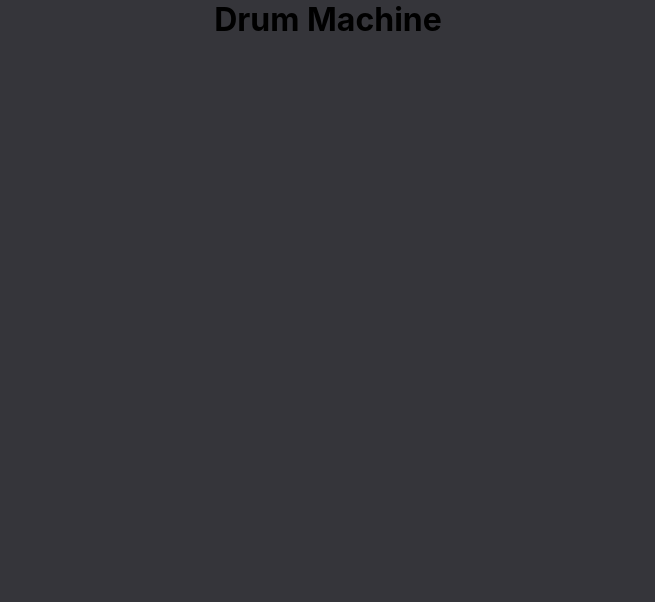
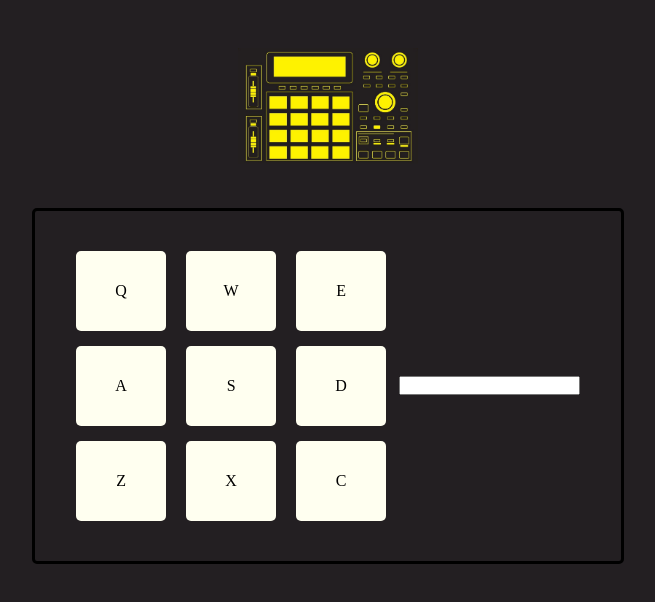
Before and after one commit to nikala369/Drum-Machine-, a React (Create React App) app: page / in a window 1280 px wide. Shown: the top 602 px of the page, without its empty margins (312-967 px from the left). Built offline with nearby package versions, Linux system fonts and the light colour scheme.

Commit message:
Middle commit

```diff
--- a/public/index.html
+++ b/public/index.html
@@ -2,6 +2,7 @@
 <html lang="en">
   <head>
     <meta charset="utf-8" />
+    <title>Drum Machine</title>
     <link rel="icon" href="%PUBLIC_URL%/favicon.ico" />
     <meta name="viewport" content="width=device-width, initial-scale=1" />
     <meta name="theme-color" content="#000000" />
--- a/src/App.css
+++ b/src/App.css
@@ -1,21 +1,55 @@
 *{
   margin:0px;
   padding: 0px;
+  box-sizing: border-box;
 }
 .App {
   text-align: center;
+  padding: 47.5px;
 }
 body{
-  background-color: rgb(53, 53, 58);
+  background-color: rgb(35, 31, 34);
+  width: 100%;
+  min-height: 100vh;
+  overflow-y: auto;
+  overflow-x: hidden;
+  font-family: Russo One;
+}
+.main-container {
+  display: flex;
+  justify-content: space-around;
+  align-items: center;
+  width: 50%;
+  height: auto;
+  min-height: 250px;
+  padding: 40px;
+  margin-top: 40px;
+  margin-left: auto;
+  margin-right: auto;
+  background-color: rgb(35, 31, 34);
+  border: 3px solid black;
+  border-radius: 5px;
+}
+.img1 {
+  position: relative;
+  width: 180px;
+  animation: logo-spin 2s linear;
+
 }
 
-
-
-@keyframes App-logo-spin {
+@keyframes logo-spin {
   from {
+    left: -1300px;
     transform: rotate(0deg);
   }
   to {
-    transform: rotate(360deg);
+    left: 0px;
+    transform: rotate(1440deg);
   }
 }
+
+@media only screen and (max-width: 600px) {
+  .main-container {
+    flex-direction: column;
+  }
+}
--- a/src/App.js
+++ b/src/App.js
@@ -1,10 +1,20 @@
 import logo from './logo.svg';
 import './App.css';
+import machinelogo from './images/machinlogo.jpg';
+import Component1 from './component1';
 
 function App() {
   return (
     <div className="App">
-      <h1>Drum Machine</h1>
+      <img className="img1" src={machinelogo} alt="Drum Machine Logo"/>
+
+      <div className="main-container">
+        <Component1 />
+        <div>
+          <input />
+        </div>
+
+      </div>
     </div>
   );
 }
--- /dev/null
+++ b/src/comp1.css
@@ -0,0 +1,18 @@
+.main-puds {
+ display: grid;
+ grid-template-columns: 100px 100px 100px;
+  grid-template-rows: 80px 80px 80px;
+  column-gap: 10px;
+  row-gap: 15px;
+
+}
+.pad {
+ display: flex;
+ justify-content: center;
+ align-items: center;
+ background-color: ivory;
+ cursor: pointer;
+ margin-right: 10px;
+ border-radius: 5px;
+
+}
--- /dev/null
+++ b/src/component1.js
@@ -0,0 +1,23 @@
+import React from 'react';
+import comp1Css from './comp1.css';
+
+function Component1() {
+  return(
+     <div className="main-puds">
+      <div className="pad">Q</div>
+      <div className="pad">W</div>
+      <div className="pad">E</div>
+
+      <div className="pad">A</div>
+      <div className="pad">S</div>
+      <div className="pad">D</div>
+
+      <div className="pad">Z</div>
+      <div className="pad">X</div>
+      <div className="pad">C</div>
+
+     </div>
+  );
+}
+
+export default Component1;
```
Also changed, not shown: src/images/machinlogo.jpg (added), 1 other file (tests, documents, lock files or other folders).
